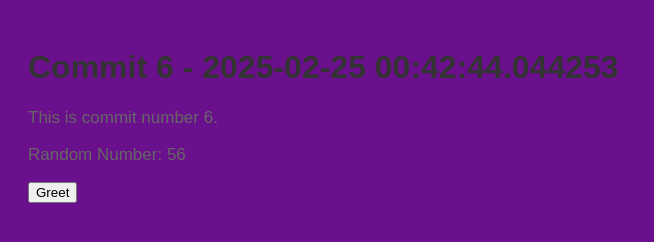
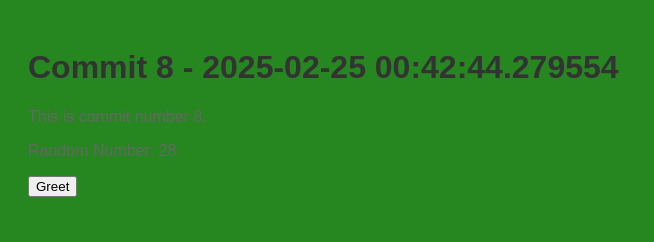
Before and after one commit to stiffs95/myrep-repo-20250225004240, a plain HTML site: page index.html in a window 1280 px wide. Shown: the whole page, without its empty margins (0-654 px from the left). Drawn offline with Linux system fonts and the light colour scheme.

Commit message:
📝 Commit 8 with HTML, CSS, and JS

```diff
--- a/index.html
+++ b/index.html
@@ -2,13 +2,13 @@
     <!DOCTYPE html>
     <html>
     <head>
-        <title>Commit 6 - 2025-02-25 00:42:44.044253</title>
+        <title>Commit 8 - 2025-02-25 00:42:44.279554</title>
         <link rel="stylesheet" href="style.css">
     </head>
     <body>
-        <h1>Commit 6 - 2025-02-25 00:42:44.044253</h1>
-        <p>This is commit number 6.</p>
-        <p>Random Number: 56</p>
+        <h1>Commit 8 - 2025-02-25 00:42:44.279554</h1>
+        <p>This is commit number 8.</p>
+        <p>Random Number: 28</p>
         <button onclick="greet()">Greet</button>
         <script src="script.js"></script>
     </body>
--- a/script.js
+++ b/script.js
@@ -2,4 +2,4 @@
     function greet() {
         alert('Hello from commit ' + commitNumber + '!');
     }
-    var commitNumber = 6;
+    var commitNumber = 8;
--- a/style.css
+++ b/style.css
@@ -1,7 +1,7 @@
 
     body {
         font-family: Arial, sans-serif;
-        background-color: #6b108c;
+        background-color: #268720;
         padding: 20px;
     }
     h1 {
@@ -9,5 +9,5 @@
     }
     p {
         color: #666;
-        font-size: 17px;
+        font-size: 16px;
     }
```
